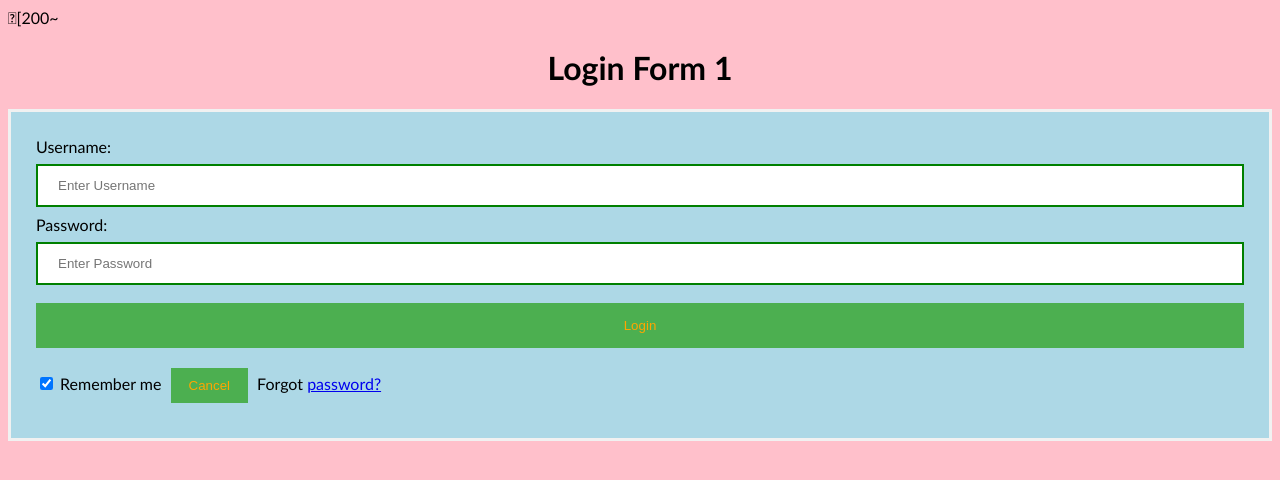
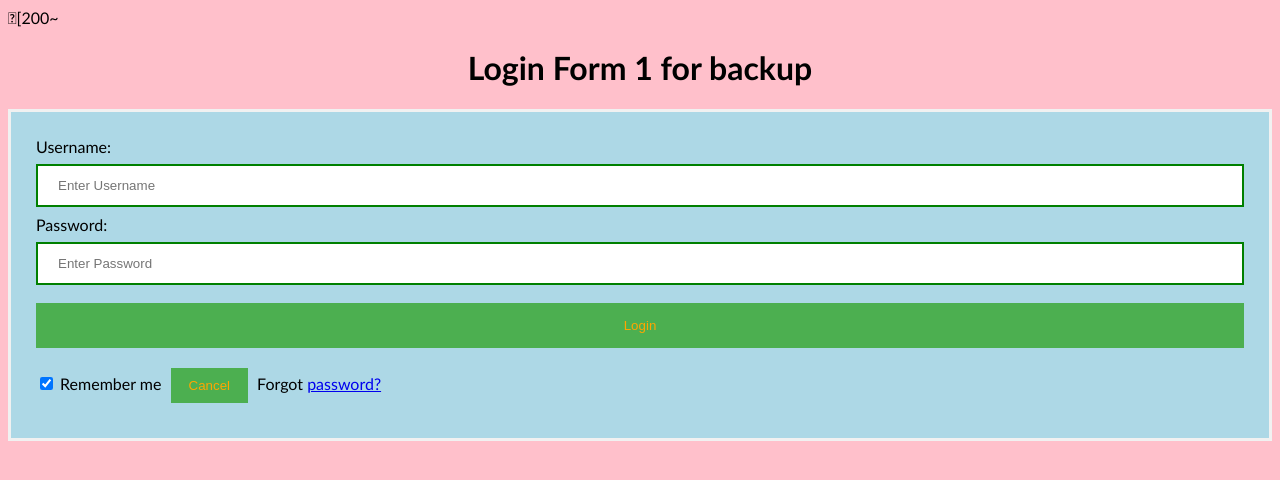
Before and after one commit to pavan120803/project2003, a plain HTML site: page index.html in a window 1280 px wide. Drawn offline with Linux system fonts and the light colour scheme.

Commit message:
commit from msv branch

```diff
--- a/index.html
+++ b/index.html
@@ -87,7 +87,7 @@ button:hover {
 
 	<body>
 
-		<center> <h1> Login Form 1 </h1> </center>
+		<center> <h1> Login Form 1 for backup </h1> </center>
 
 		<form>
 
```
